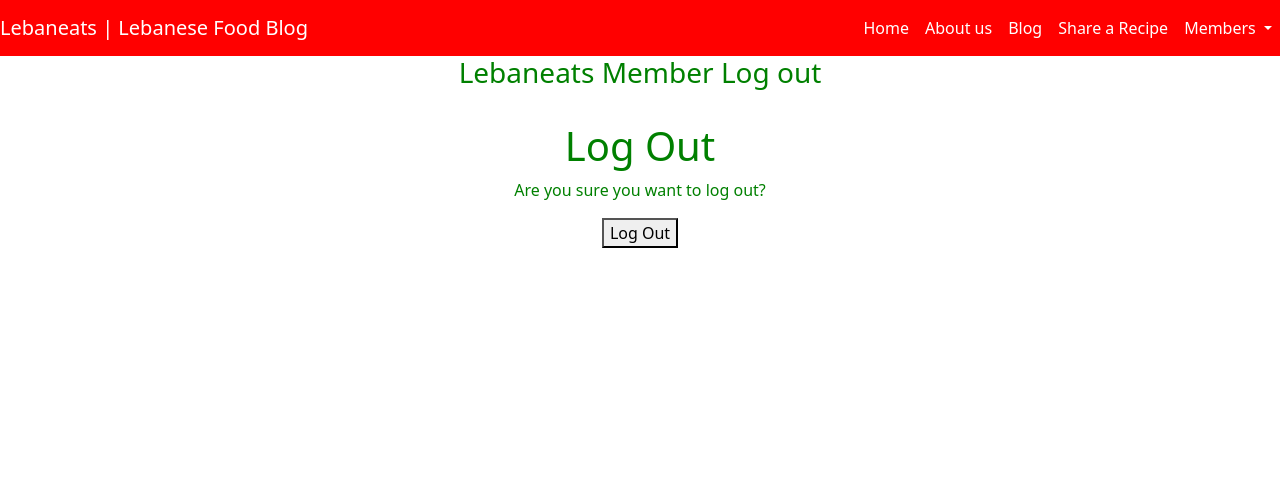
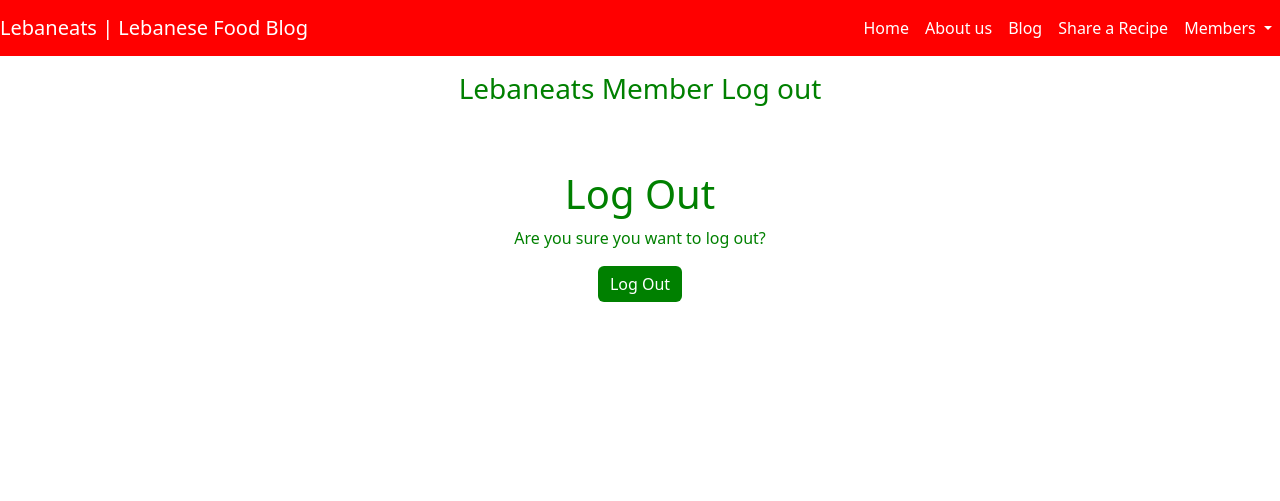
Before and after one commit to Mushbt/lebaneats-pp4, a Django app: page /accounts/logout/ in a window 1280 px wide. Shown: the top 501 px of the page. Run offline with Django 3.2, Linux system fonts and the light colour scheme; the visitor is signed in with stand-in values (Sample User, id 1); some libraries are stand-ins or nearby versions.

Commit message:
Add further styling to log out html file

```diff
--- a/templates/account/logout.html
+++ b/templates/account/logout.html
@@ -7,7 +7,7 @@
 {% block content %}
 <div class="masthead">
   <div class="container">
-    <h3 class="mb-3 justify-content-center text-center" style="color: green;">{% trans "Lebaneats Member Log out" %}</h3>
+    <h3 class="mt-3 mb-5 justify-content-center text-center" style="color: green;">{% trans "Lebaneats Member Log out" %}</h3>
   </div>
 </div>
 <div class="row">
@@ -19,7 +19,7 @@
   {% if redirect_field_value %}
   <input type="hidden" name="{{ redirect_field_name }}" value="{{ redirect_field_value }}"/>
   {% endif %}
-  <button type="submit">{% trans 'Log Out' %}</button>
+  <button class="btn btn-warning right" type="submit" style="background-color: green; border: green; color: white;">{% trans "Log Out" %}</button>
 </form>
   </div>
 </div>
```
